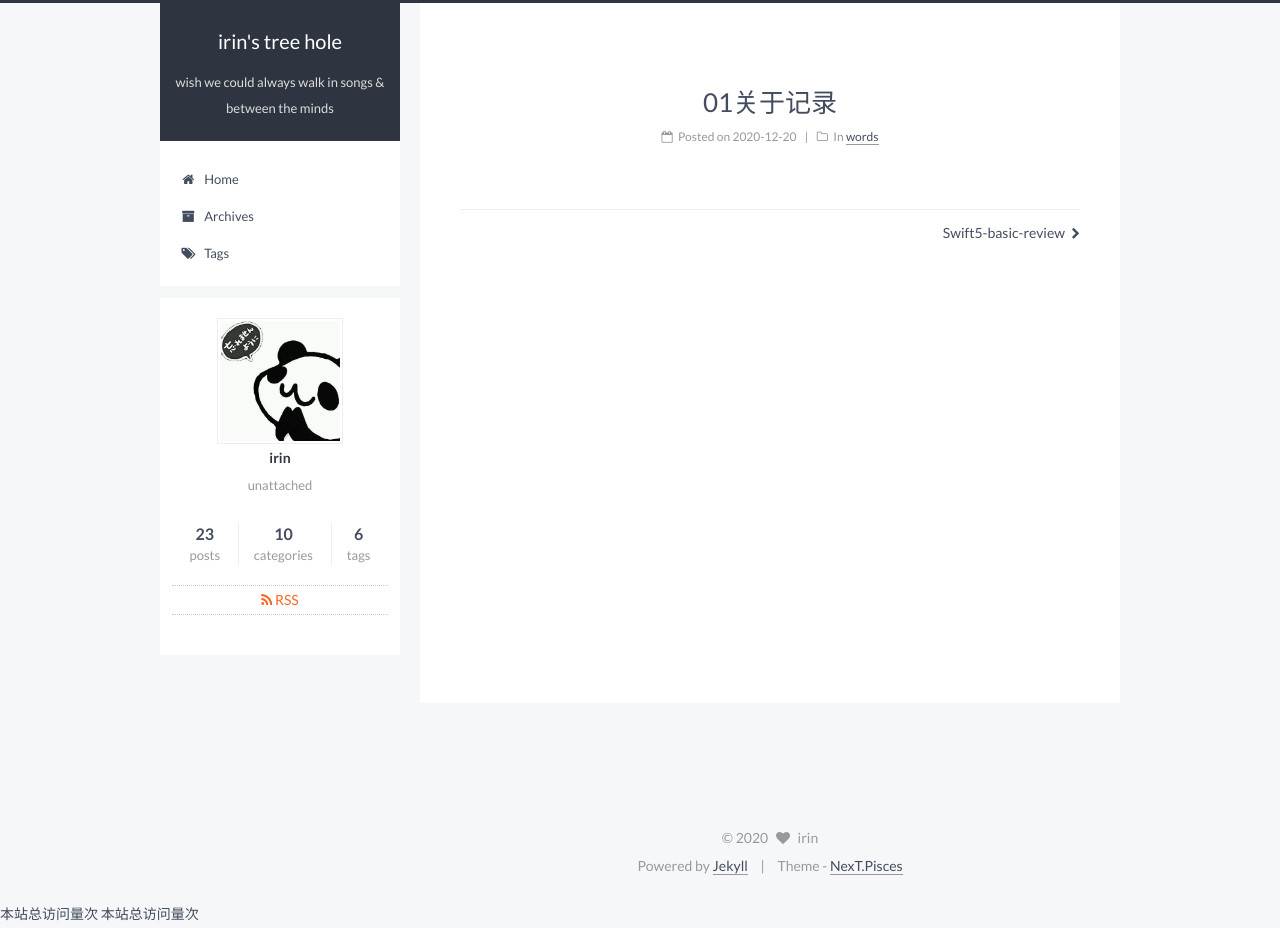
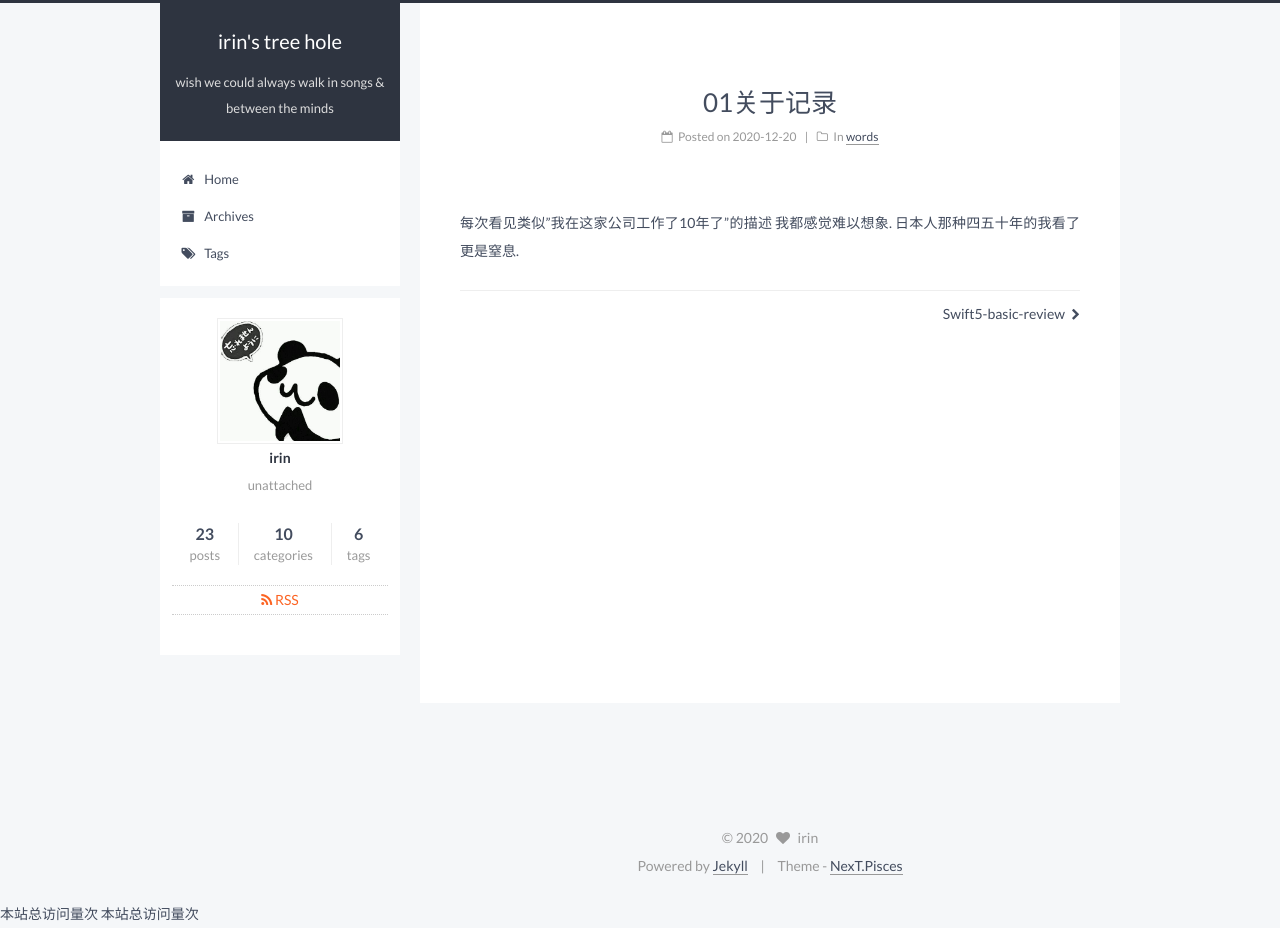
Before and after one commit to lisheng1009/lisheng1009.github.io-old, a Jekyll site: the page built from _posts/2020-12-20-03关于工作.md, in a window 1280 px wide. Built offline with Jekyll 4.4.1, drawn with Linux system fonts in a browser that asks for light colours; comment, search, counter and statistics services are not loaded.

Commit message:
second develop commit

```diff
--- a/_posts/2020-12-20-03关于工作.md
+++ b/_posts/2020-12-20-03关于工作.md
@@ -4,3 +4,5 @@ categories:
  - words
 tags:
 ---
+
+每次看见类似"我在这家公司工作了10年了"的描述 我都感觉难以想象. 日本人那种四五十年的我看了更是窒息.
```
